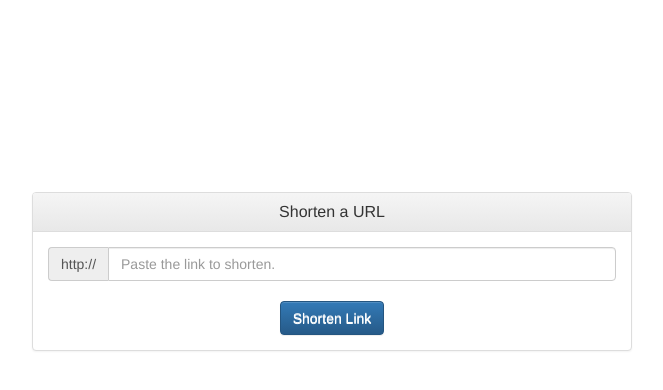
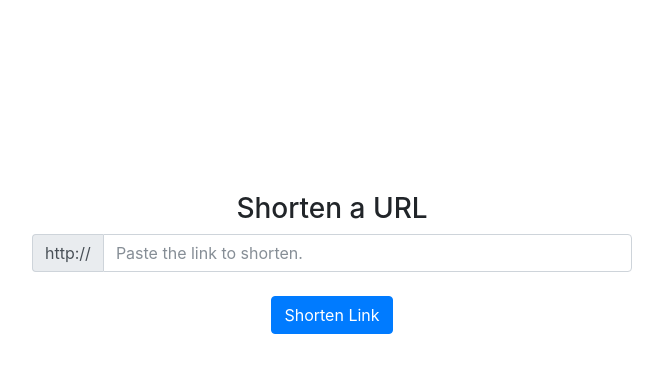
Before and after one commit to baiplr/OwlURL, a PHP site: page / in a window 1280 px wide. Shown: the top 390 px of the page, without its empty margins (308-971 px from the left). Run offline with PHP 8.4, Linux system fonts and the light colour scheme.

Commit message:
Update Bootstrap Version

```diff
--- a/index.php
+++ b/index.php
@@ -58,13 +58,7 @@ if(isset($_POST['shorten'])) {
 
 	<!-- ADD BOOTSTRAP FRAMEWORK -->
 	<!-- Latest compiled and minified CSS -->
-	<link rel="stylesheet" href="https://maxcdn.bootstrapcdn.com/bootstrap/3.3.7/css/bootstrap.min.css" integrity="sha384-BVYiiSIFeK1dGmJRAkycuHAHRg32OmUcww7on3RYdg4Va+PmSTsz/K68vbdEjh4u" crossorigin="anonymous">
-
-	<!-- Optional theme -->
-	<link rel="stylesheet" href="https://maxcdn.bootstrapcdn.com/bootstrap/3.3.7/css/bootstrap-theme.min.css" integrity="sha384-rHyoN1iRsVXV4nD0JutlnGaslCJuC7uwjduW9SVrLvRYooPp2bWYgmgJQIXwl/Sp" crossorigin="anonymous">
-
-	<!-- Latest compiled and minified JavaScript -->
-	<script src="https://maxcdn.bootstrapcdn.com/bootstrap/3.3.7/js/bootstrap.min.js" integrity="sha384-Tc5IQib027qvyjSMfHjOMaLkfuWVxZxUPnCJA7l2mCWNIpG9mGCD8wGNIcPD7Txa" crossorigin="anonymous"></script>
+	<link rel="stylesheet" href="https://maxcdn.bootstrapcdn.com/bootstrap/4.0.0-beta.2/css/bootstrap.min.css" integrity="sha384-PsH8R72JQ3SOdhVi3uxftmaW6Vc51MKb0q5P2rRUpPvrszuE4W1povHYgTpBfshb" crossorigin="anonymous">
 
 
 </head>
```
